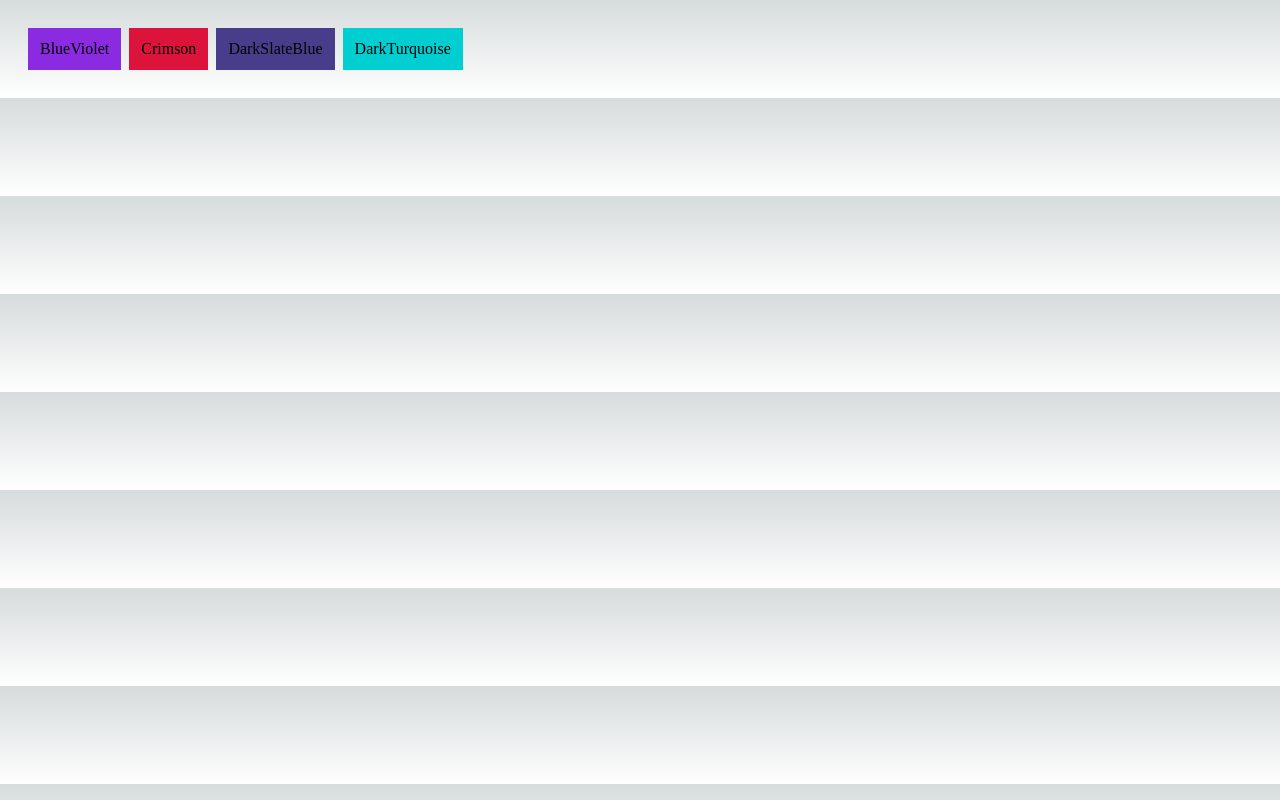
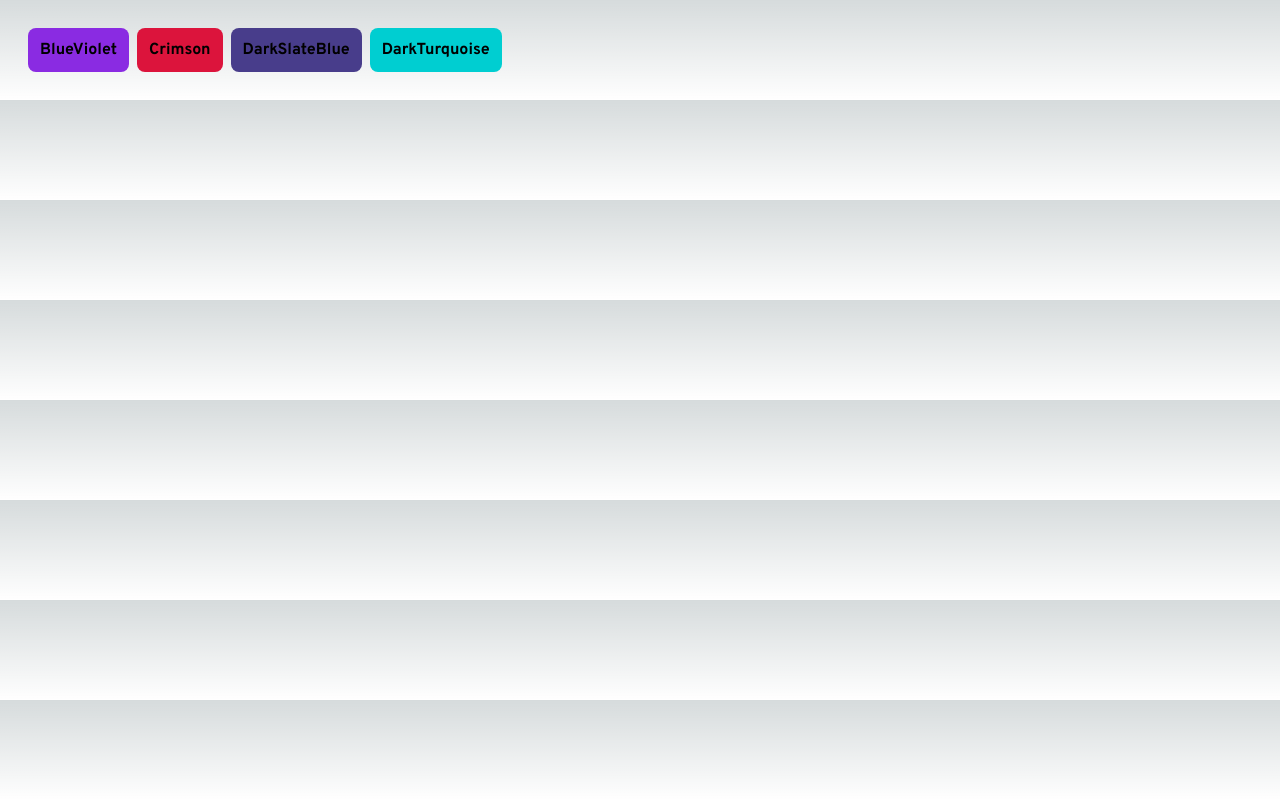
Before and after one commit to apethoud/kata, a Next.js app in the folder 001-favorite-colors/: page / in a window 1280 px wide. Built offline with nearby package versions, Linux system fonts and the light colour scheme.

Commit message:
feat(001:app): change default font to Overpass

```diff
--- a/001-favorite-colors/src/pages/components/ColorTile.js
+++ b/001-favorite-colors/src/pages/components/ColorTile.js
@@ -1,6 +1,6 @@
 export default function ColorTile({ color }) {
   return (
-    <div style={{ background: color, padding: 12, margin: 4 }}>
+    <div style={{ background: color, padding: 12, margin: 4, borderRadius: 8 }}>
       <div>{color}</div>
     </div>
   )
--- a/001-favorite-colors/src/styles/globals.css
+++ b/001-favorite-colors/src/styles/globals.css
@@ -1,3 +1,5 @@
+@import url('https://fonts.googleapis.com/css2?family=Overpass:wght@400;700&display=swap');
+
 :root {
   --max-width: 1100px;
   --border-radius: 12px;
@@ -93,6 +95,8 @@ body {
       rgb(var(--background-end-rgb))
     )
     rgb(var(--background-start-rgb));
+    font-family: 'Overpass', sans-serif;
+    font-weight: 700;
 }
 
 a {
```
